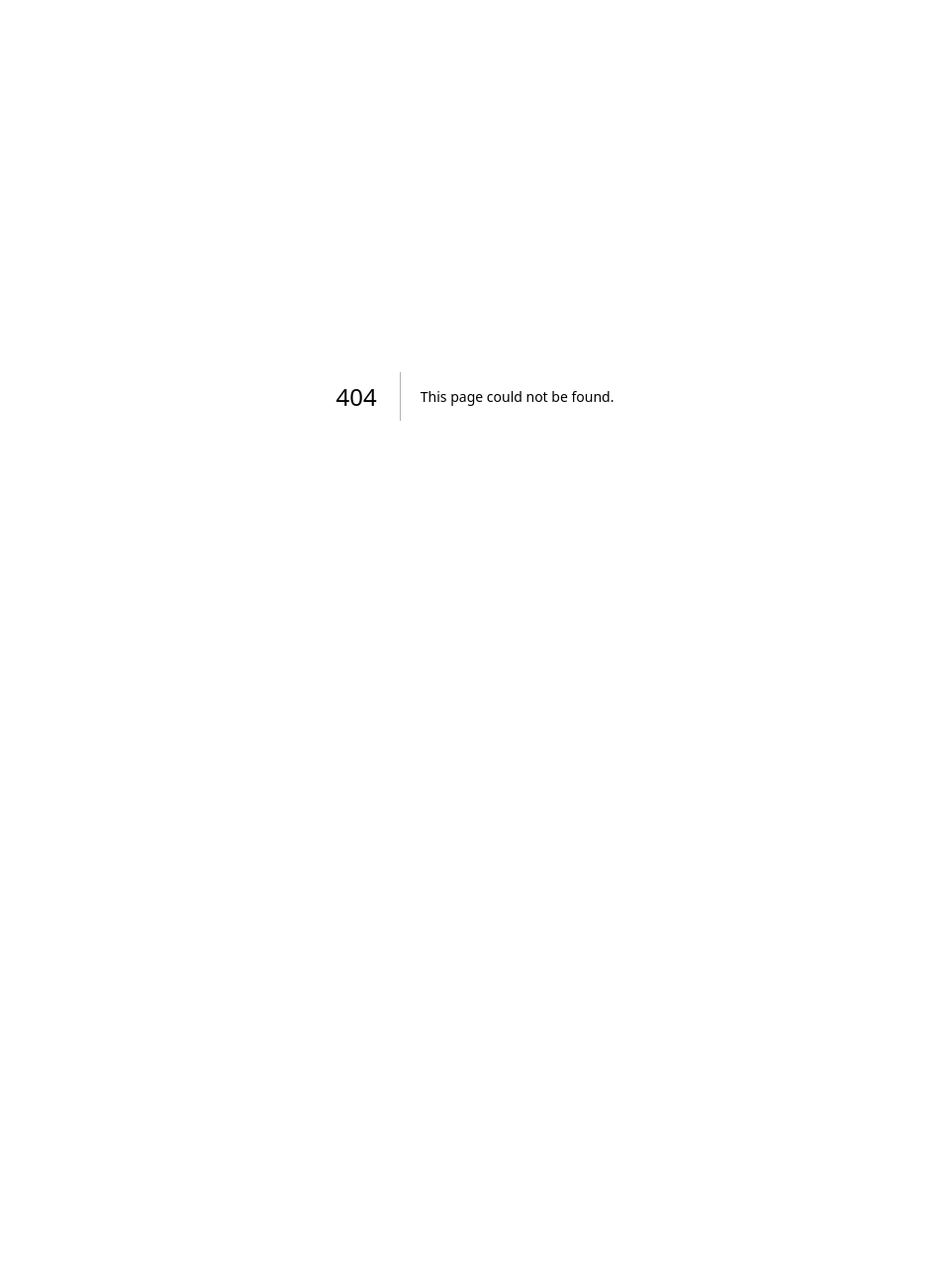
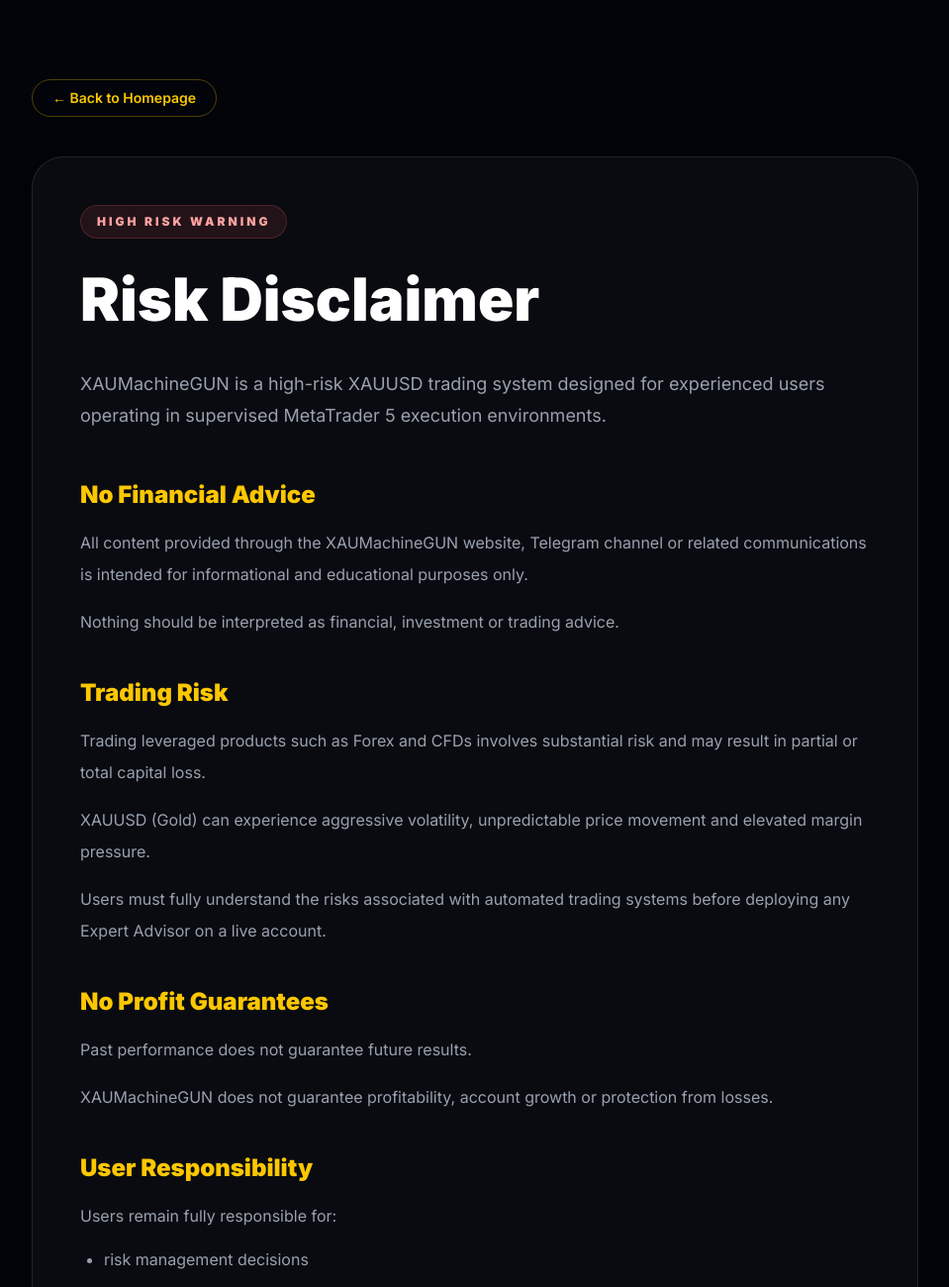
Before and after one commit to rikardobucur-code/xaumachinegun-site, a Next.js app: page /risk-disclaimer in a window 1280 px wide. Before the commit this address had no page. Shown: the top 1300 px of the page at 99% size, without its empty margins (160-1119 px from the left). Before the commit the page ends 800 px from the top, so only its background shows below. Built offline with nearby package versions, Linux system fonts and the light colour scheme.

Commit message:
Add risk disclaimer page

```diff
--- a/app/layout.tsx
+++ b/app/layout.tsx
@@ -1,5 +1,6 @@
 import type { Metadata } from "next";
 import { Inter } from "next/font/google";
+import { Analytics } from "@vercel/analytics/react";
 import "./globals.css";
 
 const inter = Inter({
@@ -56,7 +57,10 @@
 }>) {
   return (
     <html lang="en" className={`${inter.variable} h-full antialiased`}>
-      <body className="min-h-full bg-[#020409] text-white">{children}</body>
+      <body className="min-h-full bg-[#020409] text-white">
+        {children}
+        <Analytics />
+      </body>
     </html>
   );
 }
--- /dev/null
+++ b/app/risk-disclaimer/page.tsx
@@ -0,0 +1,121 @@
+import Link from "next/link";
+
+export default function RiskDisclaimerPage() {
+  return (
+    <main className="min-h-screen bg-[#020409] px-4 py-20 text-white sm:px-6 md:px-8">
+      <div className="mx-auto max-w-4xl">
+        <div className="mb-10">
+          <Link
+            href="/"
+            className="inline-flex rounded-full border border-yellow-400/30 px-5 py-2 text-sm font-semibold text-yellow-400 transition-all duration-300 hover:bg-yellow-400 hover:text-black"
+          >
+            ← Back to Homepage
+          </Link>
+        </div>
+
+        <div className="rounded-[2rem] border border-white/10 bg-white/[0.03] p-8 shadow-2xl shadow-black/30 md:p-12">
+          <div className="inline-flex rounded-full border border-red-400/20 bg-red-400/10 px-4 py-2 text-xs font-black uppercase tracking-[0.25em] text-red-300">
+            High Risk Warning
+          </div>
+
+          <h1 className="mt-6 text-4xl font-black leading-tight md:text-6xl">
+            Risk Disclaimer
+          </h1>
+
+          <p className="mt-8 text-lg leading-8 text-gray-400">
+            XAUMachineGUN is a high-risk XAUUSD trading system designed for
+            experienced users operating in supervised MetaTrader 5 execution
+            environments.
+          </p>
+
+          <div className="mt-12 space-y-10">
+            <section>
+              <h2 className="text-2xl font-black text-yellow-400">
+                No Financial Advice
+              </h2>
+
+              <p className="mt-4 leading-8 text-gray-400">
+                All content provided through the XAUMachineGUN website,
+                Telegram channel or related communications is intended for
+                informational and educational purposes only.
+              </p>
+
+              <p className="mt-4 leading-8 text-gray-400">
+                Nothing should be interpreted as financial, investment or
+                trading advice.
+              </p>
+            </section>
+
+            <section>
+              <h2 className="text-2xl font-black text-yellow-400">
+                Trading Risk
+              </h2>
+
+              <p className="mt-4 leading-8 text-gray-400">
+                Trading leveraged products such as Forex and CFDs involves
+                substantial risk and may result in partial or total capital
+                loss.
+              </p>
+
+              <p className="mt-4 leading-8 text-gray-400">
+                XAUUSD (Gold) can experience aggressive volatility,
+                unpredictable price movement and elevated margin pressure.
+              </p>
+
+              <p className="mt-4 leading-8 text-gray-400">
+                Users must fully understand the risks associated with automated
+                trading systems before deploying any Expert Advisor on a live
+                account.
+              </p>
+            </section>
+
+            <section>
+              <h2 className="text-2xl font-black text-yellow-400">
+                No Profit Guarantees
+              </h2>
+
+              <p className="mt-4 leading-8 text-gray-400">
+                Past performance does not guarantee future results.
+              </p>
+
+              <p className="mt-4 leading-8 text-gray-400">
+                XAUMachineGUN does not guarantee profitability, account growth
+                or protection from losses.
+              </p>
+            </section>
+
+            <section>
+              <h2 className="text-2xl font-black text-yellow-400">
+                User Responsibility
+              </h2>
+
+              <p className="mt-4 leading-8 text-gray-400">
+                Users remain fully responsible for:
+              </p>
+
+              <ul className="mt-4 list-disc space-y-3 pl-6 text-gray-400">
+                <li>risk management decisions</li>
+                <li>broker selection</li>
+                <li>VPS stability and execution conditions</li>
+                <li>position sizing and leverage</li>
+                <li>monitoring account exposure</li>
+              </ul>
+            </section>
+
+            <section>
+              <h2 className="text-2xl font-black text-yellow-400">
+                Supervised Usage Only
+              </h2>
+
+              <p className="mt-4 leading-8 text-gray-400">
+                XAUMachineGUN is designed for supervised execution environments
+                and should not be considered a passive or guaranteed income
+                solution.
+              </p>
+            </section>
+          </div>
+        </div>
+      </div>
+    </main>
+  );
+}
--- a/package.json
+++ b/package.json
@@ -9,6 +9,7 @@
     "lint": "eslint"
   },
   "dependencies": {
+    "@vercel/analytics": "^2.0.1",
     "framer-motion": "^12.38.0",
     "lucide-react": "^1.14.0",
     "next": "16.2.6",
```
Also changed, not shown: 2 other files (tests, documents, lock files or other folders).
